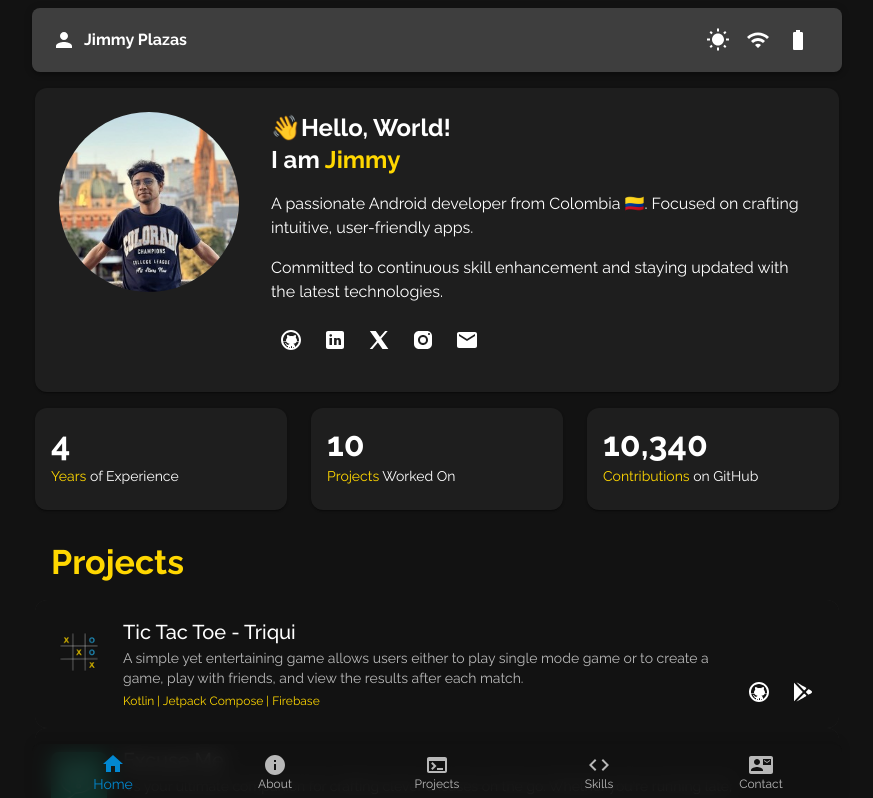
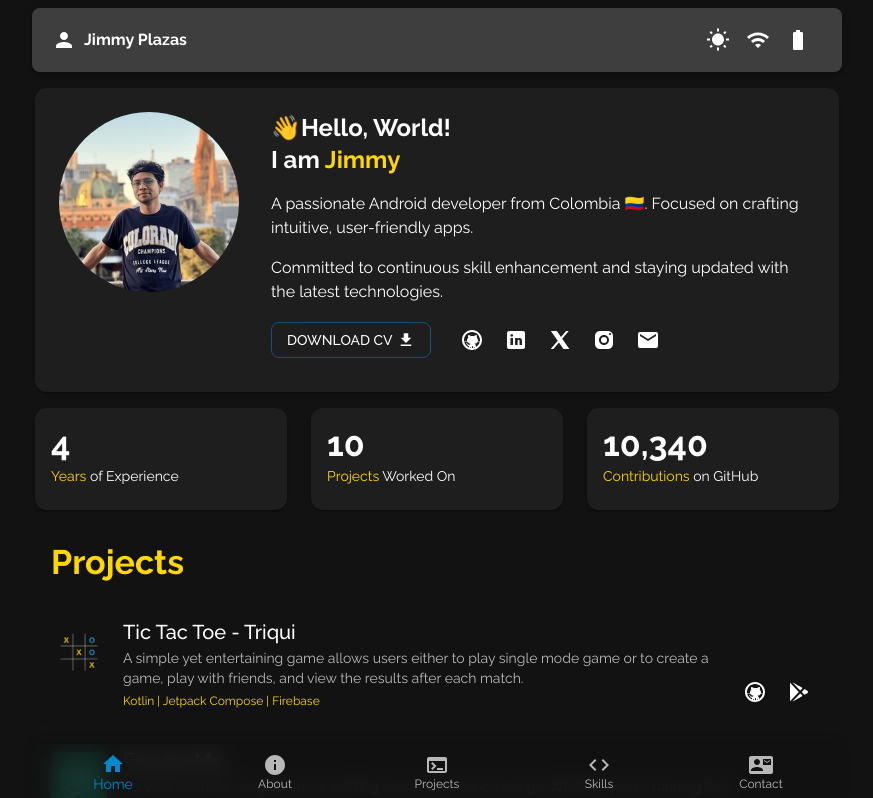
Before and after one commit to jimmyale3102/jimmyplazas.dev, a React (Create React App) app: page / in a window 1280 px wide. Shown: the top 798 px of the page, without its empty margins (203-1076 px from the left). Built offline with nearby package versions, Linux system fonts and the light colour scheme.

Commit message:
Add download cv button

```diff
--- a/src/components/common/IconButton.js
+++ b/src/components/common/IconButton.js
@@ -9,7 +9,7 @@ function IconButtonComponent(href, IconComponent) {
   return (
     href ? (
       <IconButton
-        style={{ marginLeft: '4px', borderRadius: BorderRadiusMedium }}
+        style={{ marginRight: '4px', borderRadius: BorderRadiusMedium }}
         onClick={() => window.open(href, '_blank')}
       >
         <IconComponent style={{ fill: iconColor }} />
--- a/src/sections/home/Intro.js
+++ b/src/sections/home/Intro.js
@@ -1,11 +1,13 @@
 import React from 'react';
-import { Card, CardContent, Typography, Avatar, Grid, IconButton, useTheme, Box } from '@mui/material';
+import { Card, CardContent, Typography, Avatar, Grid, Button, useTheme, Box } from '@mui/material';
 import { ReactComponent as GitHubIcon } from '../../assets/github.svg';
 import { ReactComponent as LinkedInIcon } from '../../assets/linkedin.svg';
 import { ReactComponent as XIcon } from '../../assets/x.svg';
 import { ReactComponent as InstagramIcon } from '../../assets/instagram.svg';
 import EmailIcon from '@mui/icons-material/Email';
-import { useThemeContext, BorderRadiusCard, BorderRadiusMedium, MarginDefault, MarginSmall } from '../../ThemeContext';
+import { useThemeContext, BorderRadiusCard, BorderRadiusMedium, MarginDefault, MarginSmall, MarginXSmall } from '../../ThemeContext';
+import IconButtonComponent from '../../components/common/IconButton';
+import DownloadIcon from '@mui/icons-material/Download';
 import './Intro.css';
 
 function Intro() {
@@ -16,10 +18,10 @@ function Intro() {
 
   return (
     <Box>
-      <Card  style={{ borderRadius: BorderRadiusCard }}>
-        <Grid container  padding={MarginSmall} style={{ display: 'flex' }}>
+      <Card style={{ borderRadius: BorderRadiusCard }}>
+        <Grid container padding={MarginSmall} style={{ display: 'flex' }}>
 
-          <Grid item style={{display: 'flex', marginLeft: MarginDefault, marginRight: MarginDefault, marginTop: MarginDefault}}>
+          <Grid item style={{ display: 'flex', marginLeft: MarginDefault, marginRight: MarginDefault, marginTop: MarginDefault }}>
             <Avatar
               alt="Profile Picture"
               src='./assets/profile.jpg'
@@ -27,11 +29,11 @@ function Intro() {
             />
           </Grid>
 
-          <Grid item style={{flex: 1}}>
+          <Grid item style={{ flex: 1 }}>
             <CardContent style={{ textAlign: 'left' }}>
               <Typography variant="h5" fontWeight={'bold'}>
                 <span className="waving-hand"> 👋 </span>
-                 Hello, World!
+                Hello, World!
               </Typography>
               <Typography mb={2} variant="h5" fontWeight={'bold'}>
                 I am <span style={{ color: mode === 'light' ? '#0d47a1' : '#FFD700' }} >Jimmy</span>
@@ -40,44 +42,29 @@ function Intro() {
                 A passionate Android developer from Colombia 🇨🇴. Focused on crafting intuitive, user-friendly apps.
               </Typography>
               <Typography variant="body1" marginTop={2}>
-              Committed to continuous skill enhancement and staying updated with the latest technologies.
+                Committed to continuous skill enhancement and staying updated with the latest technologies.
               </Typography>
 
-              <Box mt={2}>
-                <IconButton
-                  style={{ borderRadius: BorderRadiusMedium }}
-                  href='https://github.com/jimmyale3102'
-                  target='_blank'>
-                  <GitHubIcon style={{ fill: iconColor }} />
-                </IconButton>
+              <Grid container mt={2} style={{ alignItems: 'center' }}>
 
-                <IconButton
-                  style={{ marginLeft: '4px', borderRadius: BorderRadiusMedium }}
-                  href='https://www.linkedin.com/in/jimmyplazas/'
-                  target='_blank'>
-                  <LinkedInIcon style={{ fill: iconColor }} />
-                </IconButton>
-
-                <IconButton
-                  style={{ marginLeft: '4px', borderRadius: BorderRadiusMedium }}
-                  href='https://twitter.com/jimmyale3201'
-                  target='_blank'>
-                  <XIcon style={{ fill: iconColor }} />
-                </IconButton>
-
-                <IconButton
-                  style={{ marginLeft: '4px', borderRadius: BorderRadiusMedium }}
-                  href='https://www.instagram.com/aleejo_loopez/'
-                  target='_blank'>
-                  <InstagramIcon style={{ fill: iconColor }} />
-                </IconButton>
-
-                <IconButton
-                  style={{ marginLeft: '4px', borderRadius: BorderRadiusMedium }}
-                  href='./Contact/'>
-                  <EmailIcon style={{ fill: iconColor }} />
-                </IconButton>
-              </Box>
+                <Grid item xs={12} sm={12} md={4}>
+                  <Button
+                    variant="outlined"
+                    style={{ marginRight: '8px', borderRadius: BorderRadiusMedium, color: iconColor }}
+                    href='./JimmyPlazas_CV.pdf'
+                    target='_blank'>
+                    Download CV
+                    <DownloadIcon style={{ width: '18px', height: '18px', marginLeft: MarginXSmall, fill: iconColor }} />
+                  </Button>
+                </Grid>
+                <Grid item xs={12} sm={12} md={8}>
+                  {IconButtonComponent('https://github.com/jimmyale3102', GitHubIcon)}
+                  {IconButtonComponent('https://www.linkedin.com/in/jimmyplazas/', LinkedInIcon)}
+                  {IconButtonComponent('https://twitter.com/jimmyale3201', XIcon)}
+                  {IconButtonComponent('https://www.instagram.com/aleejo_loopez/', InstagramIcon)}
+                  {IconButtonComponent('./Contact/', EmailIcon)}
+                </Grid>
+              </Grid>
 
             </CardContent>
           </Grid>
```
Also changed, not shown: 1 other file (tests, documents, lock files or other folders).
